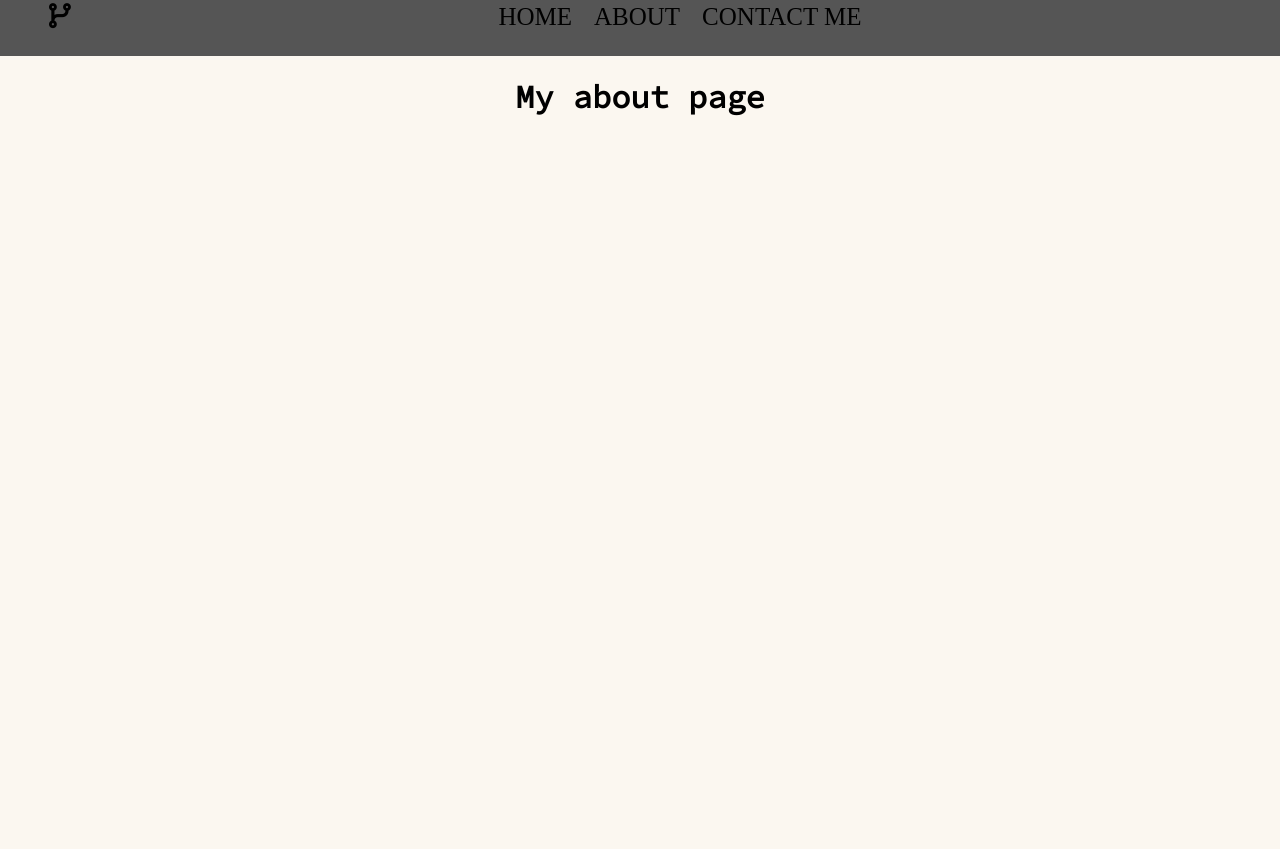
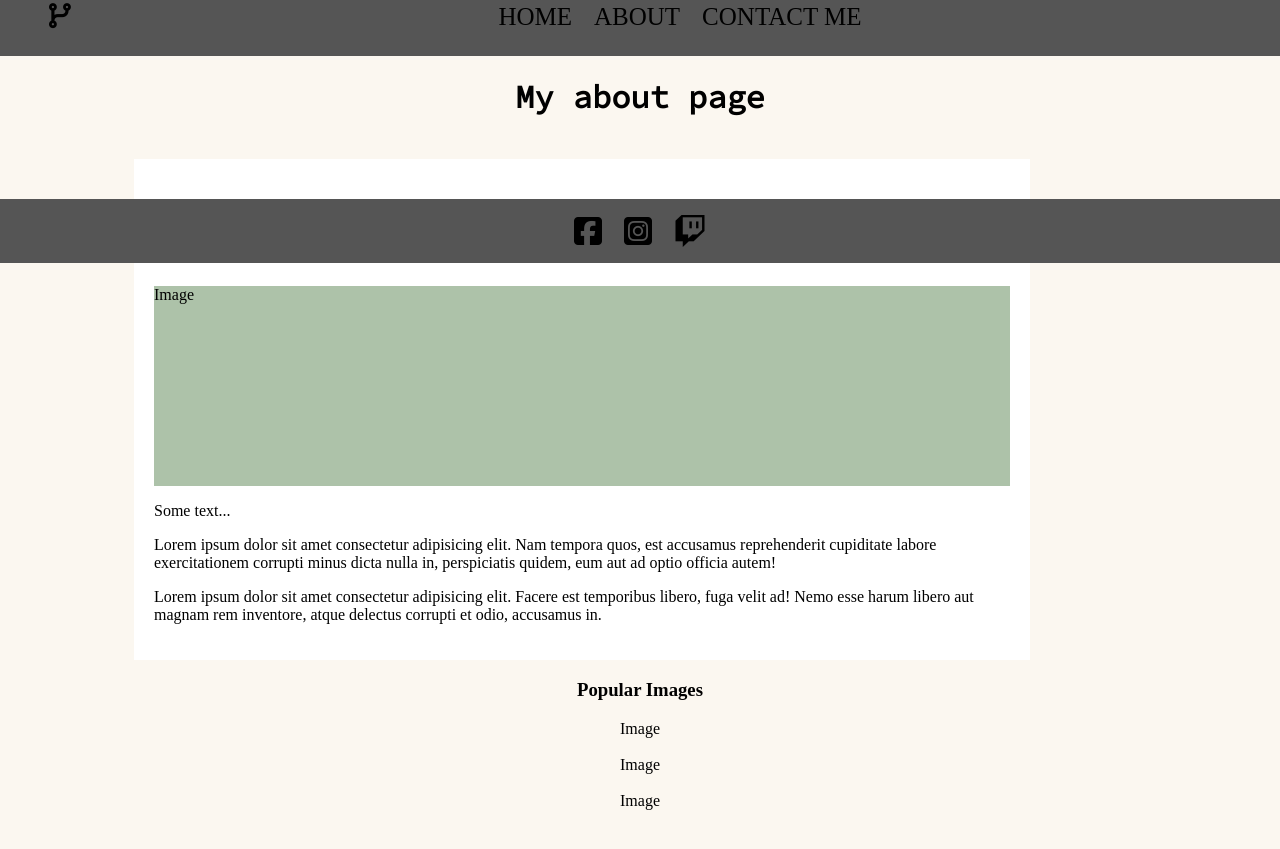
Before and after one commit to jreynoso1/w4b-nepts, a plain HTML site: page day9/final-project/AboutMe.html in a window 1280 px wide. Shown: the part 537-1386 px from the top of the page. Before the commit the page ends 800 px from the top, so only its background shows below. Drawn offline with Linux system fonts and the light colour scheme; a web font is replaced by a local one.

Commit message:
fixed footer

```diff
--- a/day9/final-project/AboutMe.html
+++ b/day9/final-project/AboutMe.html
@@ -26,5 +26,35 @@
 
     <h1 id="h1-about">My about page</h1>
 
+    <div class="row">
+        <div class ="aboutcolumn">
+            <div class="card2">
+                <h2>Top Heading</h2>
+                <h5>Title desctiption, October 21, 2021</h5>
+                <div class="title-image" style="height: 200px;">Image</div>
+                <p>Some text...</p>
+                <p>Lorem ipsum dolor sit amet consectetur adipisicing elit. Nam tempora quos, est accusamus reprehenderit cupiditate labore exercitationem corrupti minus dicta nulla in, perspiciatis quidem, eum aut ad optio officia autem!</p>
+                <p>Lorem ipsum dolor sit amet consectetur adipisicing elit. Facere est temporibus libero, fuga velit ad! Nemo esse harum libero aut magnam rem inventore, atque delectus corrupti et odio, accusamus in.</p>
+            </div>
+        </div>
+    </div>
+
+    <div id="pop-images">
+        <div class="card4">
+          <h3>Popular Images</h3>
+          <div class="fakeimg">Image</div><br>
+          <div class="fakeimg">Image</div><br>
+          <div class="fakeimg">Image</div>
+    </div>
+
+    <footer>
+        <div class="footer-bottom">
+        <a href="#"><i class="fab fa-facebook-square fa-2x"></i></a>
+        <a href="#"><i class="fab fa-instagram-square fa-2x"></i></a>
+        <a href="#"><i class="fab fa-twitch fa-2x"></i></a>
+        </div>
+    </footer>
+
+
 </body>
 </html>
--- a/day9/final-project/CSS/style.css
+++ b/day9/final-project/CSS/style.css
@@ -37,7 +37,7 @@ li {
 
 a {
     text-decoration: none;
-	display: block;
+	display: inline-block;
     padding: 0px 9px;
     color: black;
 }
@@ -72,10 +72,23 @@ a:hover {
 }
 
   /* Add a card effect for articles */
-.card {
+.card1 {
      background-color: white;
      padding: 20px;
      margin-top: 20px;
+}
+
+.card2 {
+    background-color: white;
+    padding: 20px;
+    margin-top: 20px;
+}
+
+.card3 {
+    background-color: white;
+    padding: 20px;
+    margin-top: 20px;
+    margin-bottom: 50px;
 }
 
   /* Create two unequal columns that floats next to each other */
@@ -90,3 +103,32 @@ a:hover {
     float: right;
     width: 70%;
 }
+
+.footer-bottom {
+    position: fixed;
+    right: 0;
+    bottom: 0;
+    left: 0;
+    margin: 0px;
+    padding: 1rem;
+    background-color: #555555;
+    text-align: center;
+
+  }
+
+#pop-images {
+    text-align: center;
+    margin-bottom: 100px;
+}
+
+.row:after {
+    content: "";
+    display: table;
+    clear: both;
+  }
+
+.aboutcolumn {
+    padding-right: 250px;
+    float: right;
+    width: 70%;
+}
```
Also changed, not shown: day9/final-project/ContactMe.html (+9 -11 lines).
